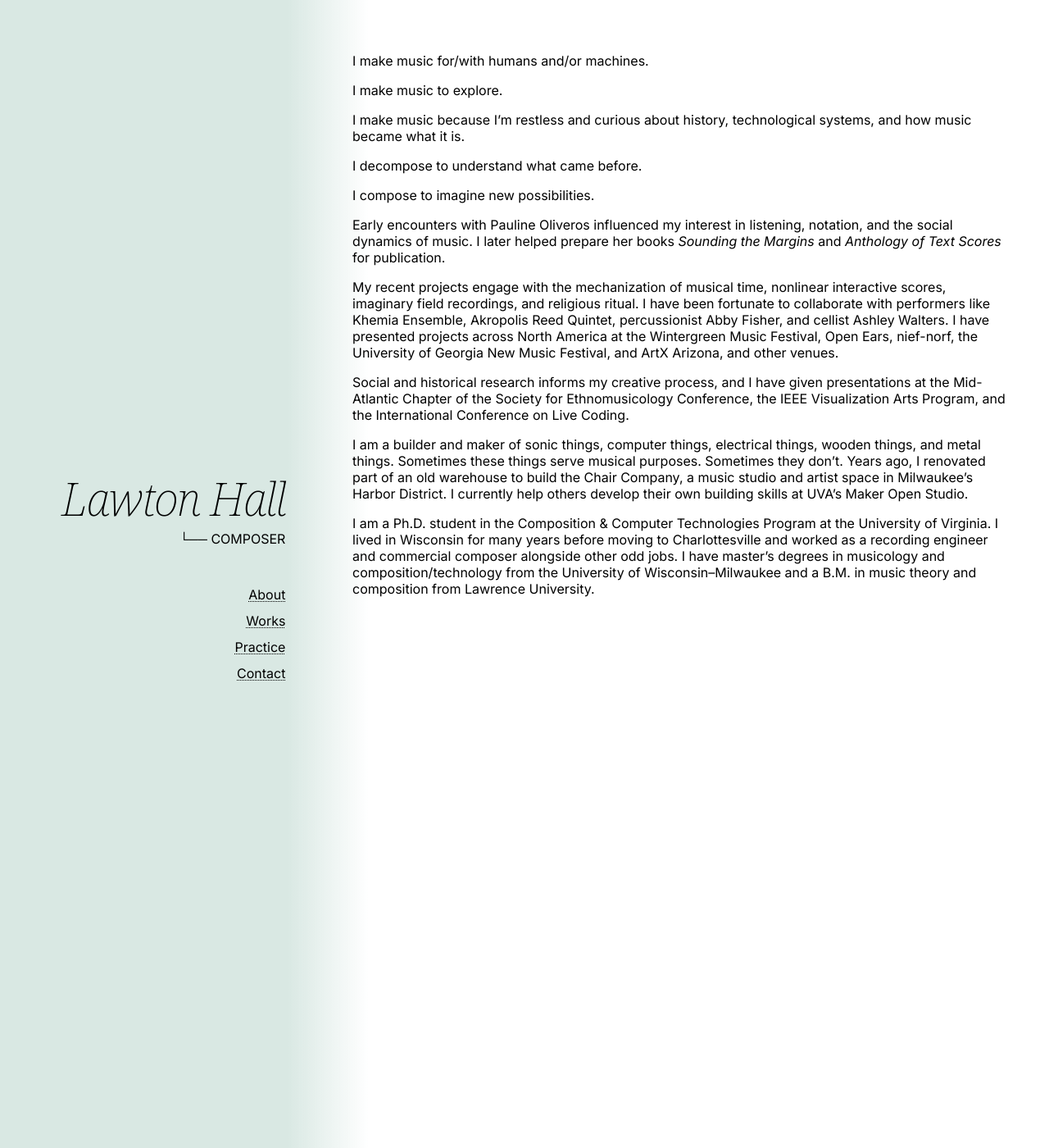
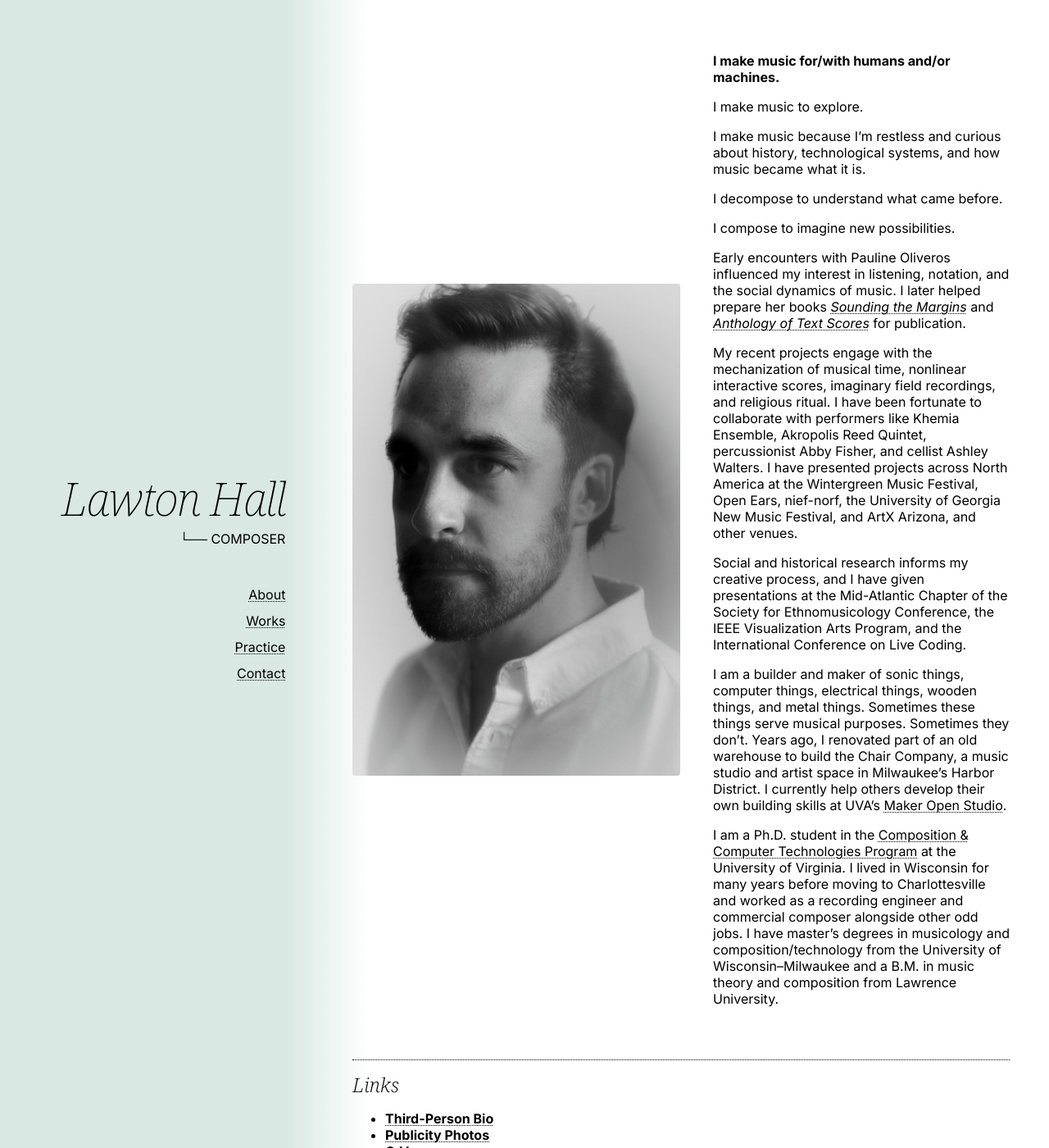
Before and after one commit to greathorned/lawtonhall.website, a Jekyll site: the page built from about.md, in a window 1280 px wide and 1400 px high. Shown: the whole window at 82% size. Built offline with Jekyll 4.4.1, drawn with Linux system fonts in a browser that asks for light colours; some of the changed text lies outside the part shown.

Commit message:
about page updated

```diff
--- a/_layouts/default.html
+++ b/_layouts/default.html
@@ -17,6 +17,11 @@
             {% endif %}
         </title>
         <link rel="stylesheet" href="{{ '/assets/css/site.css' | relative_url }}">
+
+        <!-- Pull in page-specific css if it exists -->
+        {% if page.extra_css %}
+            <link rel="stylesheet" href="{{ page.extra_css | relative_url }}">
+        {% endif %}
     </head>
 
     <body>
--- a/about.md
+++ b/about.md
@@ -2,9 +2,11 @@
 layout: default
 title: About
 permalink: /about/
+extra_css: /assets/css/about.css
 ---
 
-I make music for/with humans and/or machines.
+{% capture bio_text %}
+**I make music for/with humans and/or machines.**
 
 I make music to explore.
 
@@ -14,12 +16,44 @@ I decompose to understand what came before.
 
 I compose to imagine new possibilities.
 
-Early encounters with Pauline Oliveros influenced my interest in listening, notation, and the social dynamics of music. I later helped prepare her books *Sounding the Margins* and *Anthology of Text Scores* for publication.
+Early encounters with Pauline Oliveros influenced my interest in listening, notation, and the social dynamics of music. I later helped prepare her books [*Sounding the Margins*](https://popandmom.org/products/sounding-the-margins-collected-writings-1992-2009){:target="_blank" rel="noopener"} and [*Anthology of Text Scores*](https://popandmom.org/products/anthology-of-text-scores){:target="_blank" rel="noopener"} for publication.
 
 My recent projects engage with the mechanization of musical time, nonlinear interactive scores, imaginary field recordings, and religious ritual. I have been fortunate to collaborate with performers like Khemia Ensemble, Akropolis Reed Quintet, percussionist Abby Fisher, and cellist Ashley Walters. I have presented projects across North America at the Wintergreen Music Festival, Open Ears, nief-norf, the University of Georgia New Music Festival, and ArtX Arizona, and other venues.
 
 Social and historical research informs my creative process, and I have given presentations at the Mid-Atlantic Chapter of the Society for Ethnomusicology Conference, the IEEE Visualization Arts Program, and the International Conference on Live Coding.
 
-I am a builder and maker of sonic things, computer things, electrical things, wooden things, and metal things. Sometimes these things serve musical purposes. Sometimes they don’t. Years ago, I renovated part of an old warehouse to build the Chair Company, a music studio and artist space in Milwaukee’s Harbor District. I currently help others develop their own building skills at UVA’s Maker Open Studio.
+I am a builder and maker of sonic things, computer things, electrical things, wooden things, and metal things. Sometimes these things serve musical purposes. Sometimes they don’t. Years ago, I renovated part of an old warehouse to build the Chair Company, a music studio and artist space in Milwaukee’s Harbor District. I currently help others develop their own building skills at UVA’s [Maker Open Studio](https://makergrounds.virginia.edu/location/wilson-hall-maker-studio){:target="_blank" rel="noopener"}.
 
-I am a Ph.D. student in the Composition & Computer Technologies Program at the University of Virginia. I lived in Wisconsin for many years before moving to Charlottesville and worked as a recording engineer and commercial composer alongside other odd jobs. I have master’s degrees in musicology and composition/technology from the University of Wisconsin–Milwaukee and a B.M. in music theory and composition from Lawrence University.
+I am a Ph.D. student in the [Composition & Computer Technologies Program](https://music.virginia.edu/cct){:target="_blank" rel="noopener"} at the University of Virginia. I lived in Wisconsin for many years before moving to Charlottesville and worked as a recording engineer and commercial composer alongside other odd jobs. I have master’s degrees in musicology and composition/technology from the University of Wisconsin–Milwaukee and a B.M. in music theory and composition from Lawrence University.
+
+{% endcapture %}
+
+<div class="about-header">
+  <div class="about-headshot">
+    <img src="{{ 'assets/web-headshots-nathan/LawtonHall_NathanSchmidt_Headshot_00033.png' | relative_url }}" alt="Lawton Hall">
+  </div>
+  <div class="about-bio">
+    {{ bio_text | markdownify }}
+  </div>
+</div>
+
+---
+#### _Links_
+
+- [**Third-Person Bio**](https://docs.google.com/document/d/1M7t9SxGPBIySvEkmgAl8L5jQJ3qIJnYYbDTr6g0KMQg/preview){:target="_blank" rel="noopener"}
+- [**Publicity Photos**](https://drive.google.com/drive/folders/1POAy0lt525ooiuufs95onBHR1YhmVuPC?usp=drive_link){:target="_blank" rel="noopener"}
+- [**C.V.**](https://drive.google.com/file/d/1b2z5GSSwpIf22U8BzmzJlLuAfxTrIwI5/preview){:target="_blank" rel="noopener"}
+
+
+
+---
+
+#### _Site Map_
+
+- **About** ⭠ _(you are here)_
+- <a href="{{ '/works/' | relative_url }}">**Works**</a>
+    - Project portfolio: recordings, media, score previews, program notes, and links to purchase scores and performance materials.
+- <a href="{{ '/practice/' | relative_url }}">**Practice**</a>
+    - Miscellany, marginalia, works-in-progress, research, writing, project logs.
+- <a href="{{ '/contact/' | relative_url }}">**Contact**</a>
+    - How to get in touch.
--- /dev/null
+++ b/assets/css/about.css
@@ -0,0 +1,29 @@
+.about-header {
+  display: grid;
+  grid-template-columns: minmax(250px, 400px) 1fr;
+  gap: 2.5rem;
+  align-items: center;
+  margin-bottom: 3rem;
+}
+
+.about-headshot img {
+  width: 100%;
+  height: auto;
+  border-radius: 4px;
+  display: block;
+}
+
+.about-bio {
+  min-width: 0; /* prevents text overflow in grid children */
+}
+
+@media (max-width: 700px) {
+  .about-header {
+    grid-template-columns: 1fr;
+  }
+
+  .about-headshot {
+    max-width: 400px;
+    margin: 0 auto;
+  }
+}
--- a/assets/css/site.css
+++ b/assets/css/site.css
@@ -27,6 +27,7 @@ hr {
     border: 0;
     border-top: var(--rule);
     margin: 1rem 0;
+
 }
 
 /* headings */
@@ -66,6 +67,16 @@ h4 {
 h5 {
     font-size: 1.25rem;
     font-weight: 300;
+}
+
+/* adjust margins when heading follows an hr */
+hr + h1,
+hr + h2,
+hr + h3,
+hr + h4,
+hr + h5,
+hr + h6 {
+  margin-top: 1rem;
 }
 
 /* block quote */
```
Also changed, not shown: contact.md (+1 -1 lines), README.md, assets/web-headshots-nathan/LawtonHall_NathanSchmidt_Headshot_00027.png (added), assets/web-headshots-nathan/LawtonHall_NathanSchmidt_Headshot_00028.png (added), assets/web-headshots-nathan/LawtonHall_NathanSchmidt_Headshot_00030.png (added), assets/web-headshots-nathan/LawtonHall_NathanSchmidt_Headshot_00031.png (added), assets/web-headshots-nathan/LawtonHall_NathanSchmidt_Headshot_00032.png (added), assets/web-headshots-nathan/LawtonHall_NathanSchmidt_Headshot_00033.png (added), assets/web-headshots-nathan/LawtonHall_NathanSchmidt_Headshot_00034.png (added), 7 other files.
